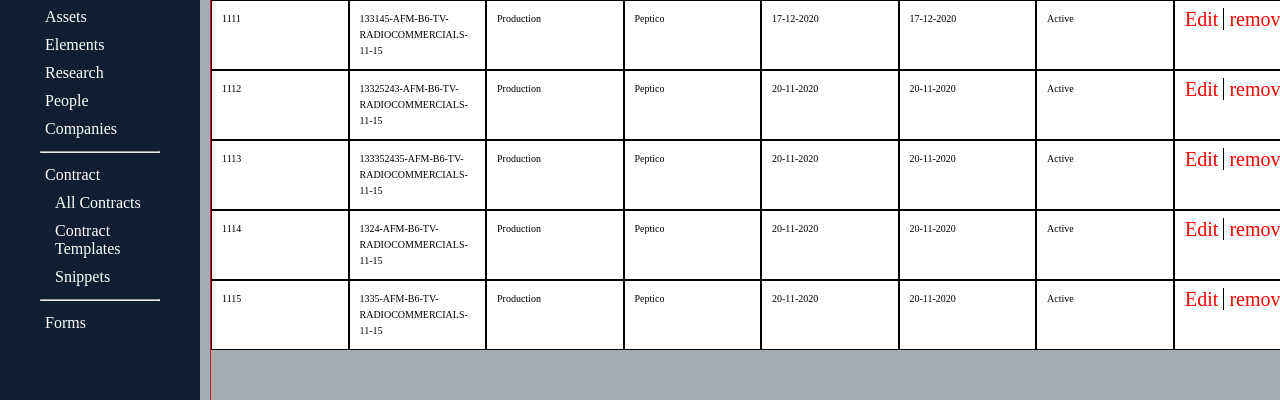
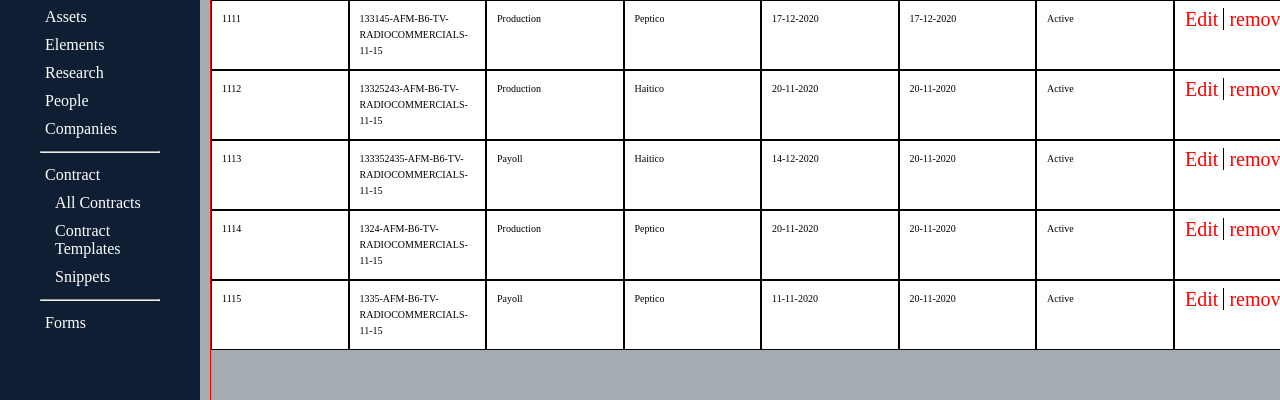
Before and after one commit to truonggiangpy/VueJS, a Vue app: page / in a window 1280 px wide. Shown: the part 247-647 px from the top of the page. Built offline with nearby package versions, Linux system fonts and the light colour scheme.

Commit message:
update Filter Data

```diff
--- a/src/App.vue
+++ b/src/App.vue
@@ -1,10 +1,10 @@
 <template>
   <div id="app">
 <!-- //lọc dữ liệu sắp xếp tìm kiếm -->
-
+    <!-- <div>{{Loc}}</div> -->
     <containers
      v-bind:index_edit="index_edit"
-      v-bind:form="form"
+      v-bind:formtam="formtam"
       v-on:changeeven="changeevenn"
       v-on:addfilter="addfilter"
       v-on:FilterData="FilterData"
@@ -35,6 +35,7 @@ import containers from './components/containers.vue'
 import modal from './components/modal.vue'
 import modalLocDL from './components/ModelLocDL.vue'
 export default {
+
   name: 'App',
   components: {
     containers,
@@ -48,12 +49,15 @@ export default {
       title: 'giang',
       create_confirm_boolean: '',
       evenremove: {},
-      Temlate: '',
+      Temlate: 's',
       Type: '',
       Company: '',
       VersionDate: '',
       ExpirationDate: '',
-      Active: '',
+      Active: 'dá',
+      checkFilterData: 's',
+      formtam: [],
+      E: {},
 
       form: [
         // Temlate: this.Temlate,Type: this.Type, Company: this.Company,VersionDate: this.VersionDate, ExpirationDate: this.ExpirationDate, Active: this.Active
@@ -72,7 +76,7 @@ export default {
           idfrom: '1112',
           Temlate: '13325243-AFM-B6-TV-RADIOCOMMERCIALS-11-15',
           Type: 'Production',
-          Company: 'Peptico',
+          Company: 'Haitico',
           VersionDate: '20-11-2020',
           ExpirationDate: '20-11-2020',
           Active: 'Active',
@@ -82,9 +86,9 @@ export default {
         {
           idfrom: '1113',
           Temlate: '133352435-AFM-B6-TV-RADIOCOMMERCIALS-11-15',
-          Type: 'Production',
-          Company: 'Peptico',
-          VersionDate: '20-11-2020',
+          Type: 'Payoll',
+          Company: 'Haitico',
+          VersionDate: '14-12-2020',
           ExpirationDate: '20-11-2020',
           Active: 'Active',
           node1: 'Remove',
@@ -104,9 +108,9 @@ export default {
         {
           idfrom: '1115',
           Temlate: '1335-AFM-B6-TV-RADIOCOMMERCIALS-11-15',
-          Type: 'Production',
+          Type: 'Payoll',
           Company: 'Peptico',
-          VersionDate: '20-11-2020',
+          VersionDate: '11-11-2020',
           ExpirationDate: '20-11-2020',
           Active: 'Active',
           node1: 'Remove',
@@ -115,7 +119,90 @@ export default {
       ]
     }
   },
+  created () {
+    for (let i = 0; i <= this.form.length - 1; i++) {
+      this.formtam.push(this.form[i])
+    }
+  },
+  computed: {// khi có data nào bên trong hàm thay đổi thì sẻ gọi gàm computed thực thi trả về cho computed
 
+    // reversedMessage: function () {
+    //   // `this` points to the vm instance
+    //   return this.Temlate + 'abc'
+    // }
+  },
+
+  watch: {
+    checkFilterData () {
+      this.formtam = []
+      for (let i = 0; i <= this.form.length - 1; i++) {
+        this.formtam.push(this.form[i])
+      }
+
+      if (this.E.checkall === 'loc') {
+        for (let i = this.formtam.length - 1; i >= 0; i--) {
+          if (this.formtam[i].Temlate.includes(this.E.Temlate)) {
+          } else {
+            this.formtam.splice(i, 1)
+          }
+        }
+        for (let i = this.formtam.length - 1; i >= 0; i--) {
+          if (this.formtam[i].Type.includes(this.E.Type)) {
+          } else {
+            this.formtam.splice(i, 1)
+          }
+        }
+        for (let i = this.formtam.length - 1; i >= 0; i--) {
+          if (this.formtam[i].Company.includes(this.E.Company)) {
+          } else {
+            this.formtam.splice(i, 1)
+          }
+        }
+        for (let i = this.formtam.length - 1; i >= 0; i--) {
+          if (this.formtam[i].Active.includes(this.E.Active)) {
+          } else {
+            this.formtam.splice(i, 1)
+          }
+        }
+        for (let i = this.formtam.length - 1; i >= 0; i--) {
+          if (this.formtam[i].VersionDate.includes(this.convertDate(this.E.VersionDate, '-', 'yyyy_mm_dd'))) {
+          } else {
+            this.formtam.splice(i, 1)
+          }
+        }
+      } else {
+      }
+      // alert(this.formtam)
+      // if (this.formtam.length === 0) {
+      //   for (let i = 0; i <= this.form.length - 1; i++) {
+      //     this.formtam.push(this.form[i])
+      //   }
+      // }
+      // alert(this.formtam)
+      // if (this.E.checkall === 'loc') {
+      //   if (this.formtam.length !== 0) {
+      //     this.form = []
+      //     for (let i = 0; i <= this.formtam.length - 1; i++) {
+      //       this.form.push(this.formtam[i])
+      //     }
+      //     for (let i = this.form.length - 1; i >= 0; i--) {
+      //       if (this.form[i].Temlate.includes(this.E.Temlate)) {
+      //       } else {
+      //         this.form.splice(i, 1)
+      //       }
+      //     }
+      //   }
+      // } else {
+      //   this.form = []
+      //   for (let i = 0; i <= this.formtam.length - 1; i++) {
+      //     this.form.push(this.formtam[i])
+      //   }
+      // }
+      this.checkFilterData = ''
+    }
+
+  },
+  // ahihih test github
   methods: {
     // ChangeForm: function (form, formChange) {
     //   let Tem = []
@@ -128,16 +215,24 @@ export default {
       if (formchange.includes(string)) { return false } else return true
     },
     Confirm_Filter (e) {
-      let formChange = this.form[0].Temlate
-      formChange = formChange + 'haha'
+      this.E = e
+      this.checkFilterData = 'ahiis'
+      // if (e.checkall === 'loc') {
+      //   if (this.formtam.length !== 0) {
+      //     this.form = []
+      //     for (let i = 0; i <= this.formtam.length - 1; i++) {
+      //       this.form.push(this.formtam[i])
+      //     }
+      //     this.formtam = []
+      //   }
+      //   this.checkFilterData = 'ahiis'
+      // } else {
+      //   if (this.formtam.length !== 0) { this.form = this.formtam }
+      // }
+      // this.Temlate = 'fds'
+      // let formChange = this.form
       this.isModalVisible = e.isModalVisible
-      alert(formChange)
-      // let formChange2 = []
-      // formChange2 = formChange
-
-      // alert(this.formChange[0].Temlate)
-      // alert(e.Temlate + e.Type + e.Company + e.VersionDate + e.Active)
-      // let ob = {ahihi: 1}
+      // // alert(this.formChange[0].Temlate)
       // if (e.Temlate !== '') {
       //   for (let i = formChange.length - 1; i >= 0; i--) {
       //     if (this.check(formChange[i].Temlate, e.Temlate)) {
@@ -146,7 +241,6 @@ export default {
       //   }
       //   alert(formChange.length())
       // }
-      // this.form = formChange
     },
     showModal () {
       this.isModalVisible = true
@@ -210,18 +304,37 @@ export default {
       }
       this.form.Temlate = this.form.Temlate + ' '
       this.create_confirm_boolean = e.return_create_confirm_boolean
+      this.formtam = []
+      for (let i = 0; i <= this.form.length - 1; i++) {
+        this.formtam.push(this.form[i])
+      }
     },
     Click_Cancel_table (e) {
       this.create_confirm_boolean = e.return_create_confirm_boolean
+      this.formtam = []
+      for (let i = 0; i <= this.form.length - 1; i++) {
+        this.formtam.push(this.form[i])
+      }
     },
     changeevenn (e) {
       this.create_confirm_boolean = e.chuoi
       // console.log("apphihi"+ this.create_confirm_boolean)
       // this.$emit('changeeven',e)
+      this.formtam = []
+      for (let i = 0; i <= this.form.length - 1; i++) {
+        this.formtam.push(this.form[i])
+      }
     },
 
     // addfilter add table qua line
     addfilter (e) {
+      // alert(this.form)
+      // if (this.formtam.length !== 0) {
+      //   this.form = []
+      //   for (let i = 0; i <= this.formtam.length - 1; i++) {
+      //     this.form.push(this.formtam[i])
+      //   }
+      // }
       let i = 0
       let check = true
       for (i = 0; i < this.form.length; i++) {
@@ -233,14 +346,29 @@ export default {
         e.idfrom = this.random_number()
         // alert(e.node1)
         this.form.push(e)
+        // if (this.formtam.length !== 0) {
+        //   this.formtam.push(e)
+        // }
+      }
+      this.formtam = []
+      for (let i = 0; i <= this.form.length - 1; i++) {
+        this.formtam.push(this.form[i])
       }
     },
     FilterData (e) {
       this.isModalVisible = e
+      this.formtam = []
+      for (let i = 0; i <= this.form.length - 1; i++) {
+        this.formtam.push(this.form[i])
+      }
     },
 
     removeline (e) {
       this.evenremove = e
+      this.formtam = []
+      for (let i = 0; i <= this.form.length - 1; i++) {
+        this.formtam.push(this.form[i])
+      }
     },
 
     removelineModle (e) {
@@ -261,9 +389,17 @@ export default {
       } else {
         alert('đang có trường xử lý')
       }
+      this.formtam = []
+      for (let i = 0; i <= this.form.length - 1; i++) {
+        this.formtam.push(this.form[i])
+      }
     },
     Cancel_AddFilter (e) {
       this.form.pop()
+      this.formtam = []
+      for (let i = 0; i <= this.form.length - 1; i++) {
+        this.formtam.push(this.form[i])
+      }
     },
     Cancel_Edit_row (e) {
       let i = 0
@@ -274,6 +410,10 @@ export default {
         }
       }
       this.form.splice(index, 1, this.form[-2])
+      this.formtam = []
+      for (let i = 0; i <= this.form.length - 1; i++) {
+        this.formtam.push(this.form[i])
+      }
     },
     Confirm_AddFilter (e) {
       e.ExpirationDate = this.convertDate(e.ExpirationDate, '-', 'yyyy_mm_dd')
@@ -286,6 +426,10 @@ export default {
       //   this.VersionDate = "";
       //   this.ExpirationDate = "";
       //   this.Active = "";
+      this.formtam = []
+      for (let i = 0; i <= this.form.length - 1; i++) {
+        this.formtam.push(this.form[i])
+      }
     },
     Edit (e) {
       let i = 0
@@ -309,6 +453,10 @@ export default {
         this.form.splice(index, 1, e)
       }
       this.form[-2].node2 = 'Edit'
+      this.formtam = []
+      for (let i = 0; i <= this.form.length - 1; i++) {
+        this.formtam.push(this.form[i])
+      }
     },
     Editline (e) {
       let i = 0
@@ -332,6 +480,10 @@ export default {
         this.form.splice(index, 1, e)
       }
       this.form[-2].node2 = 'Edit'
+      this.formtam = []
+      for (let i = 0; i <= this.form.length - 1; i++) {
+        this.formtam.push(this.form[i])
+      }
     },
     Confirm_Edit (e) {
       let i = 0
@@ -344,6 +496,10 @@ export default {
         }
       }
       this.form.splice(index, 1, e)
+      this.formtam = []
+      for (let i = 0; i <= this.form.length - 1; i++) {
+        this.formtam.push(this.form[i])
+      }
     }
   }
 }
--- a/src/components/ModelLocDL.vue
+++ b/src/components/ModelLocDL.vue
@@ -52,16 +52,15 @@
                 </div>
               </div>
             <div style="flex: 1">
-              <label >ACTIVE: </label>
+              <label>Version Date</label>
+              <input class="create" type="date" v-model="VersionDate" />
+               <div>
+              <label >Active: </label>
               <select
               v-model="Active">
-                <option value="Payoll">Active</option>
-                <option value="Production">Archive</option>
+                <option value="Active">Active</option>
+                <option value="Archive">Archive</option>
               </select>
-              <div>
-                <label>Version Date</label>
-              <input class="create" type="date" v-model="VersionDate" />
-
               </div>
             </div>
             </div>
@@ -109,14 +108,13 @@ export default {
     },
     Filter (e) {
       let data = {}
-      alert(this.checkedNames[0])
-
       if (this.checkedNames[0] === 'all') {
         data.Temlate = ''
         data.Type = ''
         data.Company = ''
         data.VersionDate = ''
         data.Active = ''
+        data.checkall = 'all'
       } else {
         data.checkedNames = this.checkedNames
         data.Temlate = this.Temlate
@@ -124,6 +122,7 @@ export default {
         data.Company = this.Company
         data.VersionDate = this.VersionDate
         data.Active = this.Active
+        data.checkall = 'loc'
       }
       this.$emit('Confirm_Filter', data)
       this.Temlate = ''
--- a/src/components/containers.vue
+++ b/src/components/containers.vue
@@ -3,7 +3,7 @@
     <CompLeft></CompLeft>
     <CompRight
     v-bind:index_edit="index_edit"
-      v-bind:form="form"
+      v-bind:formtam="formtam"
       v-on:changeeven="changeevenn"
       v-on:addfilter="addfilter"
       v-on:FilterData="FilterData"
@@ -26,7 +26,7 @@ export default {
   name: 'app',
 
   props: {
-    form: Array,
+    formtam: Array,
     index_edit: String
   },
   data () {
--- a/src/components/containers/CompRight.vue
+++ b/src/components/containers/CompRight.vue
@@ -1,14 +1,14 @@
 <template>
   <div id="container_right">
     <CompControl
-      v-bind:form="form"
+      v-bind:formtam="formtam"
       v-on:addfilter="addfilter"
       v-on:changeeven="changeevenn"
       v-on:FilterData="FilterData"
     />
     <CompTable
        v-bind:index_edit="index_edit"
-      v-bind:form="form"
+      v-bind:formtam="formtam"
       v-on:removeline="removeline"
       v-on:Cancel_AddFilter="Cancel_AddFilter"
       v-on:Confirm_AddFilter="Confirm_AddFilter"
@@ -26,7 +26,7 @@ import CompTable from './CompRight/CompTable.vue'
 export default {
   name: 'Contaiv',
   props: {
-    form: Array,
+    formtam: Array,
     index_edit: String
   },
   data () {
--- a/src/components/containers/CompRight/CompControl.vue
+++ b/src/components/containers/CompRight/CompControl.vue
@@ -68,7 +68,7 @@
 export default {
   name: 'Control',
   props: {
-    form: Object
+    formtam: Object
   },
   data () {
     return {
--- a/src/components/containers/CompRight/CompTable.vue
+++ b/src/components/containers/CompRight/CompTable.vue
@@ -1,5 +1,7 @@
 <template>
+
   <div id="bang">
+
     <div class="flex-container">
       <div class="style col1" style="border-top-left-radius: 10px">
         Form ID#
@@ -12,11 +14,12 @@
       <div class="style col7">ACTIVE</div>
       <div class="style col8" style="border-top-right-radius: 10px"></div>
     </div>
+            {{formChange}}
     <div id="tablefull">
       <div class="tdata">
         <div
           class="flex-container"
-          v-for="user in form"
+          v-for="user in formtam"
           :key="user"
           v-on:dblclick="Edit_Line"
         >
@@ -42,7 +45,7 @@
               type="text"
               class="create"
               placeholder="Nhập Temlate"
-              v-model="form[index_edit].Temlate"
+              v-model="formtam[index_edit].Temlate"
               name="Temlate_Name"
             />
           </div>
@@ -67,7 +70,7 @@
               v-on:keyup.esc="Cancel_row"
               style="width: 90%"
               class="create"
-              v-model="form[index_edit].Type"
+              v-model="formtam[index_edit].Type"
               id="type"
               name="type"
             >
@@ -94,7 +97,7 @@
               v-on:keyup.enter="ConfirmEnter_row"
               v-on:keyup.esc="Cancel_row"
               style="width: 90%"
-              v-model="form[index_edit].Company"
+              v-model="formtam[index_edit].Company"
               type="text"
               class="create"
               id="fname"
@@ -122,7 +125,7 @@
               v-on:keyup.enter="ConfirmEnter_row"
               v-on:keyup.esc="Cancel_row"
               style="width: 90%"
-              v-model="form[index_edit].VersionDate"
+              v-model="formtam[index_edit].VersionDate"
               type="date"
               class="create"
               id="myDate"
@@ -149,7 +152,7 @@
               v-on:keyup.enter="ConfirmEnter_row"
               v-on:keyup.esc="Cancel_row"
               style="width: 90%"
-              v-model="form[index_edit].ExpirationDate"
+              v-model="formtam[index_edit].ExpirationDate"
               type="date"
               class="create"
               id="myDate"
@@ -175,7 +178,7 @@
             <select
               v-on:keyup.enter="ConfirmEnter_row"
               v-on:keyup.esc="Cancel_row"
-              v-model="form[index_edit].Active"
+              v-model="formtam[index_edit].Active"
               style="width: 90%"
               class="create"
               id="country"
@@ -219,6 +222,7 @@
           <a href="javascript:;" class="next"> &rarr; </a>
         </button>
       </div>
+
     </div>
   </div>
 </template>
@@ -226,20 +230,12 @@
 export default {
   name: 'bang',
   props: {
-    form: Array[{}],
+    formtam: Array[{}],
     index_edit: String
   },
-  watch: {
-    form () {
-      this.$emit('input', this.form)
-    },
-    index_edit () {
-      this.$emit('input', this.index_edit)
-    }
-  },
-
   data () {
     return {
+      form1: [],
       idform: '',
       Temlate: '',
       Type: '',
@@ -247,12 +243,67 @@ export default {
       VersionDate: '',
       ExpirationDate: '',
       Active: ''
+
     }
   },
 
+  // watch: {
+
+  //   index_edit () {
+  //     for (let i = 0; i <= this.form.length - 1; i++) {
+  //       this.form1.push(this.form[i])
+  //     }
+  //     // alert('truoc khi xóa index: ' + i + this.form1)
+  //     // this.form1.splice(0, 1)
+
+  //     // if (this.check(formChange[i].Temlate, e.Temlate)) {
+  //     //   formChange.splice(i, 1)
+  //     // }
+
+  //     alert(this.form1)
+  //     // alert(this.formChange[0].Temlate)
+  //     // if (e.Temlate !== '') {.
+  //     for (let i = this.form.length - 1; i >= 0; i--) {
+  //       if (this.form[i].Temlate.includes('1332')) {
+  //       } else {
+  //         this.form.splice(i, 1)
+  //         alert(this.form1)
+  //       }
+  //     }
+  //     //   this.$emit('input', this.form)
+  //     // },
+  //     // index_edit () {
+  //     //   this.$emit('input', this.index_edit)
+  //     // }
+  //     // form () {
+  //     //   this.formChange = this.form
+  //     //   //this.form = []
+  //     //   // alert(this.formChange[0].Temlate)
+  //     // this.form1.splice(2, 1)
+  //     // alert(this.form1)
+  //   }
+  // },
+
+  computed: {
+    //     formf: {
+    //     this.index_edit ='dsf'
+    //   for (let i = this.formChange.length - 1; i >= 0; i--) {
+    //     if (this.check(this.formChange[i].Temlate, '1331')) {
+    //       this.formChange.splice(i, 1)
+    //     }
+    //   }
+    //   }
+    //   return
+    // }
+    // // index_edit () {
+    // //   this.$emit('input', this.index_edit)
+    // // }
+  },
+
+  // eslint-disable-next-line no-dupe-keys
   methods: {
     giang: function () {
-      this.users.push(this.form)
+      this.users.push(this.formtam)
     },
     remove (e) {
       const elementtable = event.target.parentNode.parentNode.childNodes
@@ -342,13 +393,13 @@ export default {
       } else {
         let getidaddfilterC = e.target.parentNode.parentNode.childNodes
         let id = getidaddfilterC[0].innerHTML
-        let getTemlate = this.form[this.index_edit].Temlate
+        let getTemlate = this.formtam[this.index_edit].Temlate
 
-        let getType = this.form[this.index_edit].Type
-        let getCompany = this.form[this.index_edit].Company
-        let getVersionDate = this.form[this.index_edit].VersionDate
-        let getExpirationDate = this.form[this.index_edit].ExpirationDate
-        let getActive = this.form[this.index_edit].Active
+        let getType = this.formtam[this.index_edit].Type
+        let getCompany = this.formtam[this.index_edit].Company
+        let getVersionDate = this.formtam[this.index_edit].VersionDate
+        let getExpirationDate = this.formtam[this.index_edit].ExpirationDate
+        let getActive = this.formtam[this.index_edit].Active
         let DataAddfilterC = {
           idfrom: id,
           Temlate: getTemlate,
```
